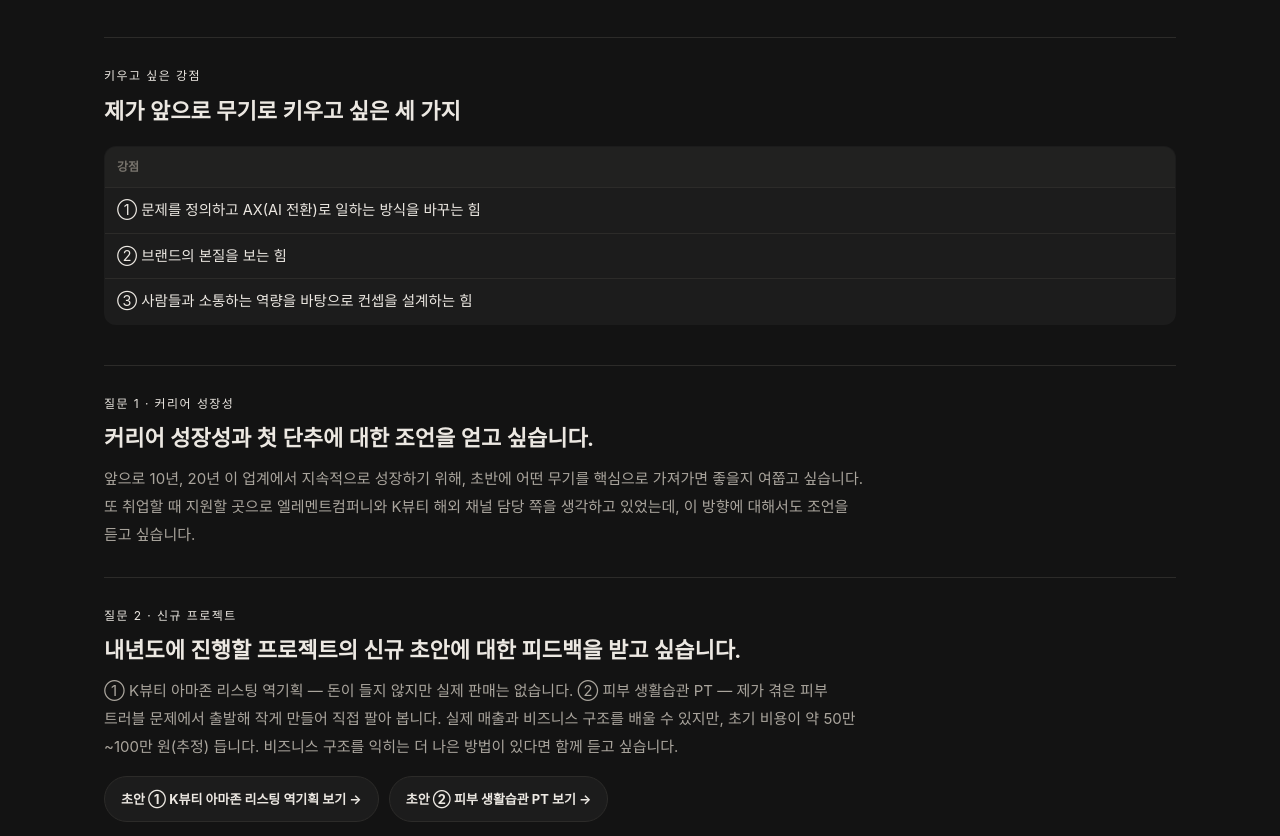
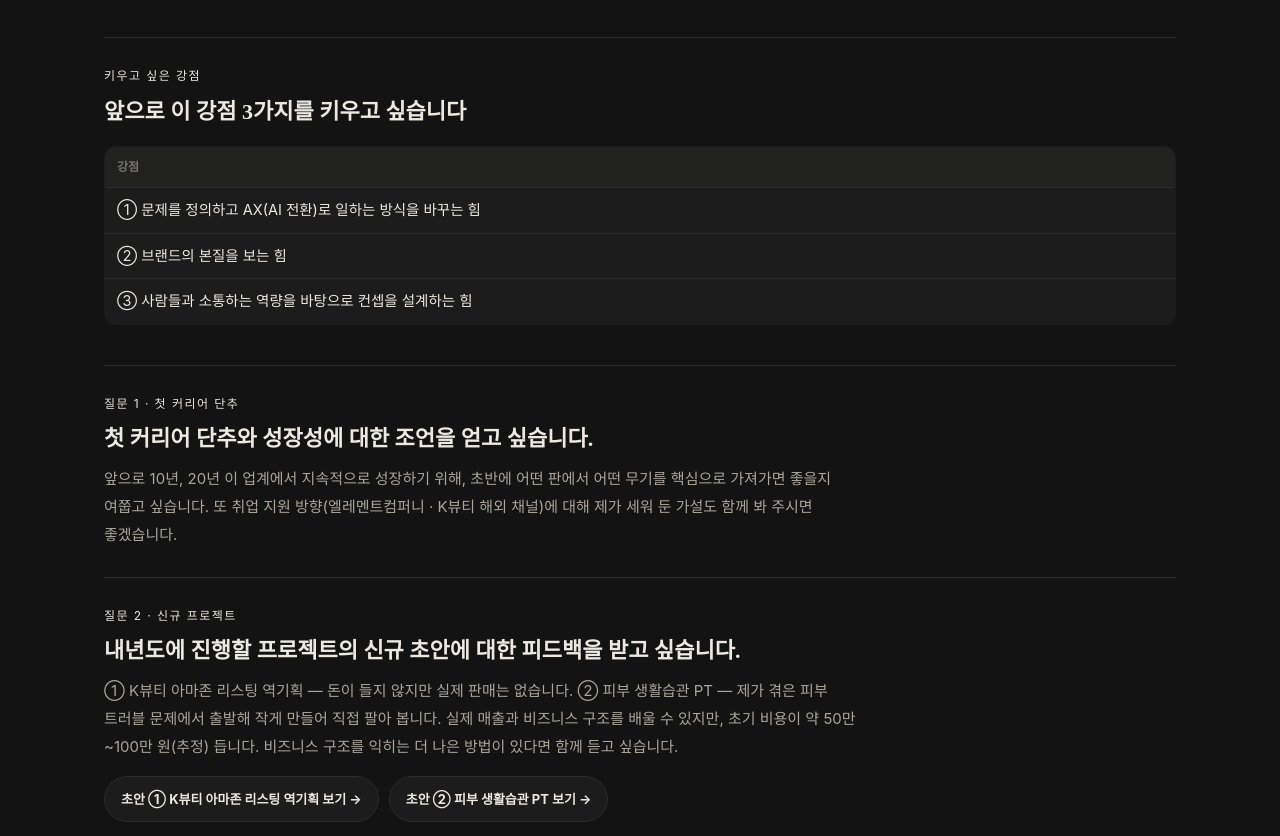
Before and after one commit to yykims/portfolio, a plain HTML site: page now.html in a window 1280 px wide. Shown: the part 261-1097 px from the top of the page. Drawn offline with Linux system fonts and the light colour scheme; a web font is replaced by a local one.

Commit message:
질문 페이지: 강점 제목·질문 1 문장 수정
Co-Authored-By: Claude Opus 5.5 <noreply@anthropic.com>

```diff
--- a/data.js
+++ b/data.js
@@ -27,14 +27,14 @@ const CONCERNS = {
   title: "2026, 지금 고민하고 있는 지점",
   intro: "제가 키우고 싶은 강점 3가지를 먼저 정의하고, 업계를 먼저 경험하고 계신 대표님께 여쭙고 싶은 질문을 정리해 보았습니다.",
   items: [
-    { tag: "키우고 싶은 강점", q: "제가 앞으로 무기로 키우고 싶은 세 가지",
+    { tag: "키우고 싶은 강점", q: "앞으로 이 강점 3가지를 키우고 싶습니다",
       table: { head: ["강점"], rows: [
         ["① 문제를 정의하고 AX(AI 전환)로 일하는 방식을 바꾸는 힘"],
         ["② 브랜드의 본질을 보는 힘"],
         ["③ 사람들과 소통하는 역량을 바탕으로 컨셉을 설계하는 힘"],
       ] } },
-    { tag: "질문 1 · 커리어 성장성", q: "커리어 성장성과 첫 단추에 대한 조언을 얻고 싶습니다.",
-      note: "앞으로 10년, 20년 이 업계에서 지속적으로 성장하기 위해, 초반에 어떤 무기를 핵심으로 가져가면 좋을지 여쭙고 싶습니다. 또 취업할 때 지원할 곳으로 엘레멘트컴퍼니와 K뷰티 해외 채널 담당 쪽을 생각하고 있었는데, 이 방향에 대해서도 조언을 듣고 싶습니다." },
+    { tag: "질문 1 · 첫 커리어 단추", q: "첫 커리어 단추와 성장성에 대한 조언을 얻고 싶습니다.",
+      note: "앞으로 10년, 20년 이 업계에서 지속적으로 성장하기 위해, 초반에 어떤 판에서 어떤 무기를 핵심으로 가져가면 좋을지 여쭙고 싶습니다. 또 취업 지원 방향(엘레멘트컴퍼니 · K뷰티 해외 채널)에 대해 제가 세워 둔 가설도 함께 봐 주시면 좋겠습니다." },
     { tag: "질문 2 · 신규 프로젝트", q: "내년도에 진행할 프로젝트의 신규 초안에 대한 피드백을 받고 싶습니다.",
       note: "① K뷰티 아마존 리스팅 역기획 — 돈이 들지 않지만 실제 판매는 없습니다. ② 피부 생활습관 PT — 제가 겪은 피부 트러블 문제에서 출발해 작게 만들어 직접 팔아 봅니다. 실제 매출과 비즈니스 구조를 배울 수 있지만, 초기 비용이 약 50만~100만 원(추정) 듭니다. 비즈니스 구조를 익히는 더 나은 방법이 있다면 함께 듣고 싶습니다.",
       links: [
--- a/now.html
+++ b/now.html
@@ -32,7 +32,7 @@
 <body class="dark">
   <div id="app"></div>
 
-  <script src="data.js?v=86"></script>
+  <script src="data.js?v=88"></script>
   <script src="common.js?v=85"></script>
   <script>
     // 지금 고민: 내용은 전부 data.js의 CONCERNS에서 가져온다. 이 파일은 배치만 한다.
```
Also changed, not shown: index.html (+1 -1 lines), project.html (+1 -1 lines), projects.html (+1 -1 lines).
